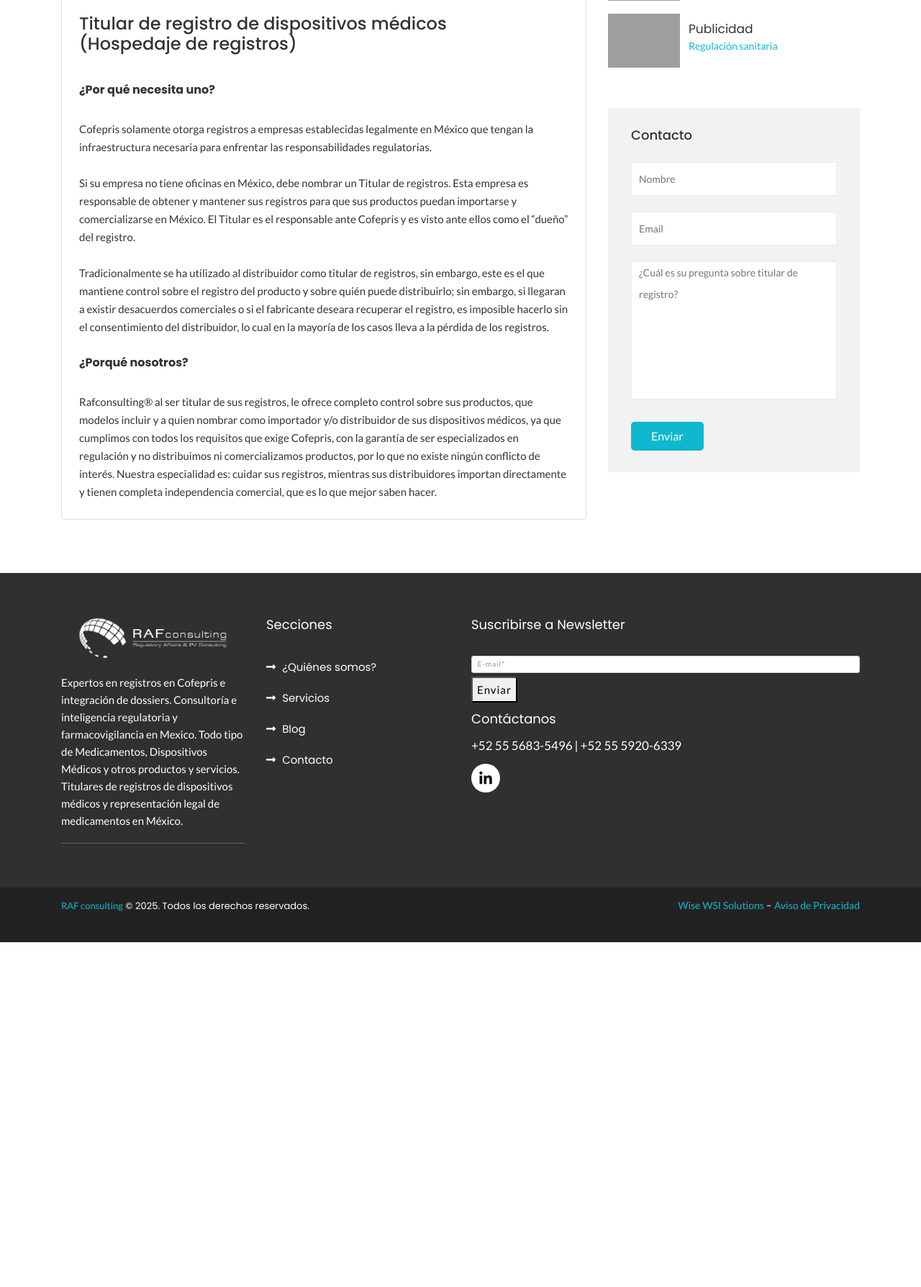
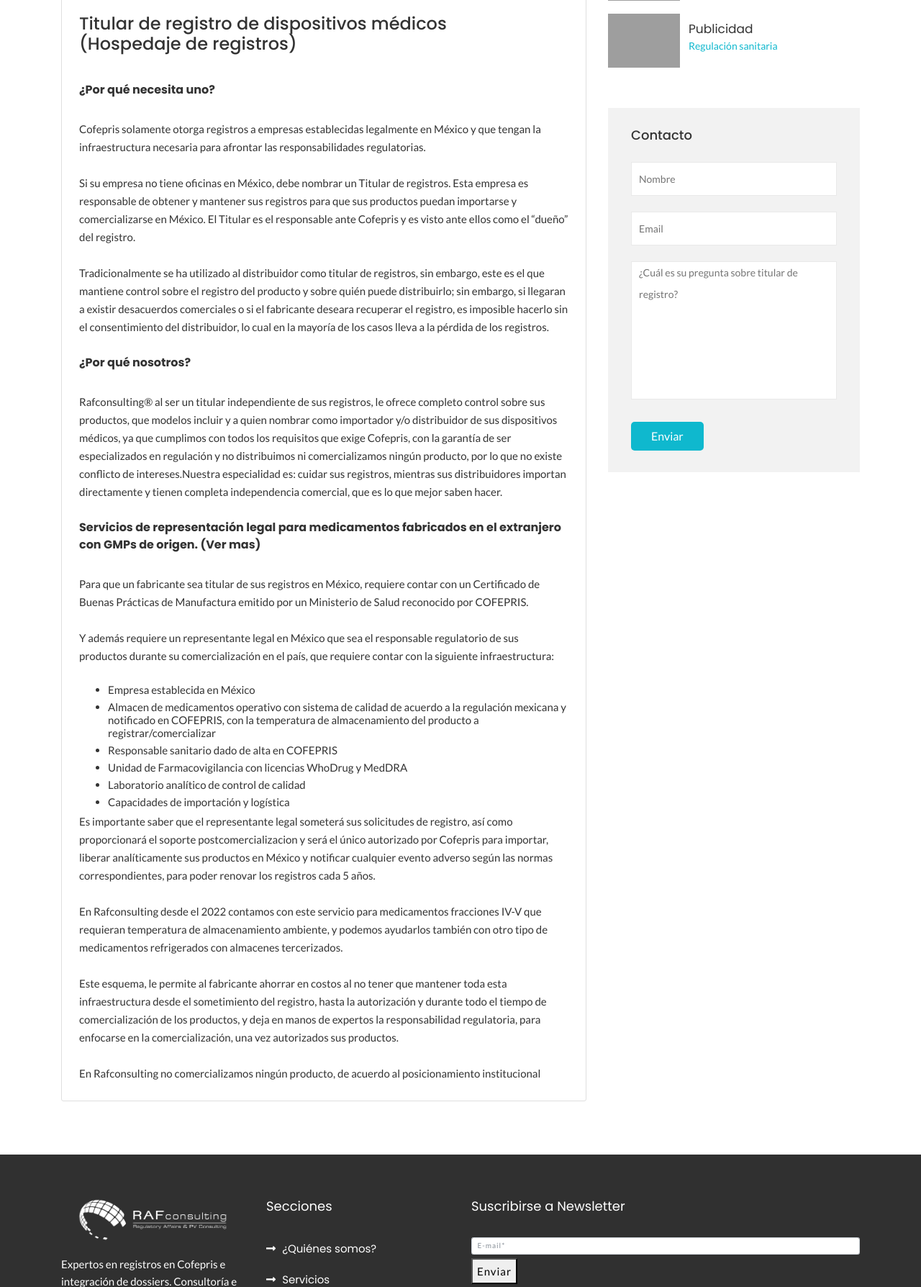
Before and after one commit to luisrlwev/raf-consulting, a PHP site: page /titular-registro.php in a window 1280 px wide. Shown: the part 1042-2830 px from the top of the page at 72% size. Before the commit the page ends 2351 px from the top, so only its background shows below. Run offline with PHP 8.4, Linux system fonts and the light colour scheme; grey boxes are pictures that could not be loaded.

Commit message:
se termino titular-registro

```diff
--- a/titular-registro.php
+++ b/titular-registro.php
@@ -93,16 +93,31 @@
                                 <h4 class="title pb-5" syle="line-height: 33px;">Titular de registro de dispositivos médicos<br>(Hospedaje de registros)</h4>
                                 <h5 class="pb-5">¿Por qué necesita uno?</h5>
                                 <p>
-                                    Cofepris solamente otorga registros a empresas establecidas legalmente en México que tengan la infraestructura necesaria para enfrentar las responsabilidades regulatorias.
+                                    Cofepris solamente otorga registros a empresas establecidas legalmente en México y que tengan la infraestructura necesaria para afrontar las responsabilidades regulatorias.
                                     <br><br>
                                     Si su empresa no tiene oficinas en México, debe nombrar un Titular de registros. Esta empresa es responsable de obtener y mantener sus registros para que sus productos puedan importarse y comercializarse en México. El Titular es el responsable ante Cofepris y es visto ante ellos como el “dueño” del registro.
                                     <br><br>
                                     Tradicionalmente se ha utilizado al distribuidor como titular de registros, sin embargo, este es el que mantiene control sobre el registro del producto y sobre quién puede distribuirlo; sin embargo, si llegaran a existir desacuerdos comerciales o si el fabricante deseara recuperar el registro, es imposible hacerlo sin el consentimiento del distribuidor, lo cual en la mayoría de los casos lleva a la pérdida de los registros.
                                 </p>
-                                <h5 class="pb-5">¿Porqué nosotros?</h5>
+                                <h5 class="pb-5">¿Por qué nosotros?</h5>
                                 <p>
-                                    Rafconsulting® al ser titular de sus registros, le ofrece completo control sobre sus productos, que modelos incluir y a quien nombrar como importador y/o distribuidor de sus dispositivos médicos, ya que cumplimos con todos los requisitos que exige Cofepris, con la garantía de ser especializados en regulación y no distribuimos ni comercializamos productos, por lo que no existe ningún conflicto de interés. Nuestra especialidad es: cuidar sus registros, mientras sus distribuidores importan directamente y tienen completa independencia comercial, que es lo que mejor saben hacer.
+                                    Rafconsulting® al ser un titular independiente de sus registros, le ofrece completo control sobre sus productos, que modelos incluir y a quien nombrar como importador y/o distribuidor de sus dispositivos médicos, ya que cumplimos con todos los requisitos que exige Cofepris, con la garantía de ser especializados en regulación y no distribuimos ni comercializamos ningún producto, por lo que no existe conflicto de intereses.Nuestra especialidad es: cuidar sus registros, mientras sus distribuidores importan directamente y tienen completa independencia comercial, que es lo que mejor saben hacer.
                                 </p>
+                                <h5 class="pb-5">Servicios de representación legal para medicamentos fabricados en el extranjero con GMPs de origen. (Ver mas)</h5>
+                                <p>Para que un fabricante sea titular de sus registros en México, requiere contar con un Certificado de Buenas Prácticas de Manufactura emitido por un Ministerio de Salud reconocido por COFEPRIS.</p>
+                                <p>Y además requiere un representante legal en México que sea el responsable regulatorio de sus productos durante su comercialización en el país, que requiere contar con la siguiente infraestructura:</p>
+                                <ul>
+                                    <li>Empresa establecida en México</li>
+                                    <li>Almacen de medicamentos operativo con sistema de calidad de acuerdo a la regulación mexicana y notificado en COFEPRIS, con la temperatura de almacenamiento del producto a registrar/comercializar</li>
+                                    <li>Responsable sanitario dado de alta en COFEPRIS</li>
+                                    <li>Unidad de Farmacovigilancia con licencias WhoDrug y MedDRA</li>
+                                    <li>Laboratorio analítico de control de calidad</li>
+                                    <li>Capacidades de importación y logística</li>
+                                </ul>
+                                <p>Es importante saber que el representante legal someterá sus solicitudes de registro, así como proporcionará el soporte postcomercializacion y será el único autorizado por Cofepris para importar, liberar analíticamente sus productos en México y notificar cualquier evento adverso según las normas correspondientes, para poder renovar los registros cada 5 años.</p>
+                                <p>En Rafconsulting desde el 2022 contamos con este servicio para medicamentos fracciones IV-V que requieran temperatura de almacenamiento ambiente, y podemos ayudarlos también con otro tipo de medicamentos refrigerados con almacenes tercerizados.</p>
+                                <p>Este esquema, le permite al fabricante ahorrar en costos al no tener que mantener toda esta infraestructura desde el sometimiento del registro, hasta la autorización y durante todo el tiempo de comercialización de los productos, y deja en manos de expertos la responsabilidad regulatoria, para enfocarse en la comercialización, una vez autorizados sus productos.</p>
+                                <p>En Rafconsulting no comercializamos ningún producto, de acuerdo al posicionamiento institucional</p>
                             </div>
                         </div>
                     </div>
```
